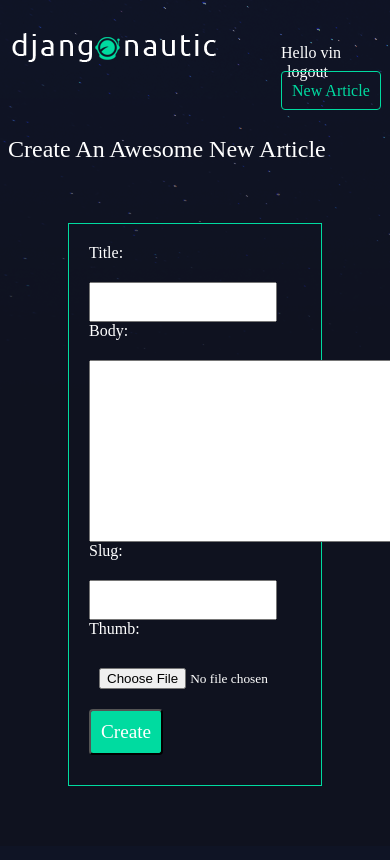
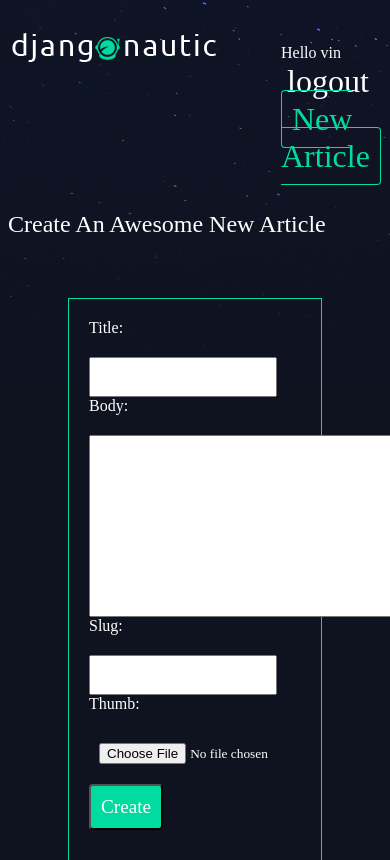
Before and after one commit to VinCoD/Blog, a Django app: page /create/ in a window 390 px wide; the page is wider, and only the part inside the window is pictured. Shown: the top 860 px of that part. Before the commit the page ends 786 px from the top of that part, so only its background shows below. Run offline with Django 3.2, Linux system fonts and the light colour scheme; a user stored in the database is signed in.

Commit message:
Changed the styling

```diff
--- a/assets/style.css
+++ b/assets/style.css
@@ -63,6 +63,8 @@ nav button{
     border: 1px solid #00dba0;
     position: relative;
     padding-bottom: 40px;
+    border-radius: 20px;
+    overflow: hidden;
 }
 
 .articles h2 a{
@@ -163,3 +165,25 @@ a.highlight{
     border-radius: 4px;
     margin: 10px 0;
 }
+
+@media only screen and (max-width: 1200px){
+    .articles{
+        display: grid;
+        grid-template-columns: 1fr;
+    }
+    header{
+        display:flex;
+        justify-content: space-between;
+        font-size: ;
+
+    }
+    nav button{
+        font-size: 2em;
+    }
+    a.highlight{
+        font-size: 2rem;
+}
+    .user-name{
+        font-size: 2rem;
+    }
+}
```
